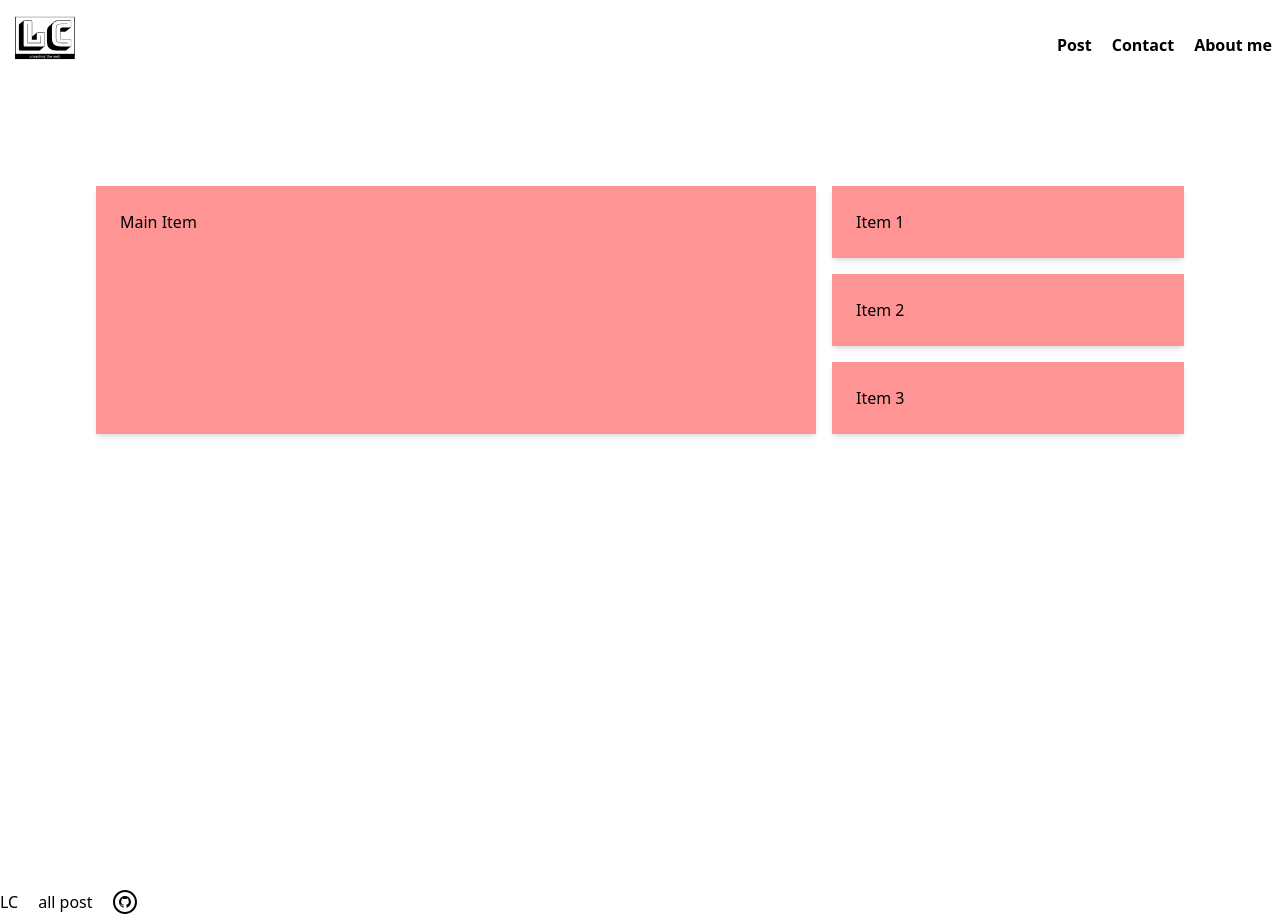
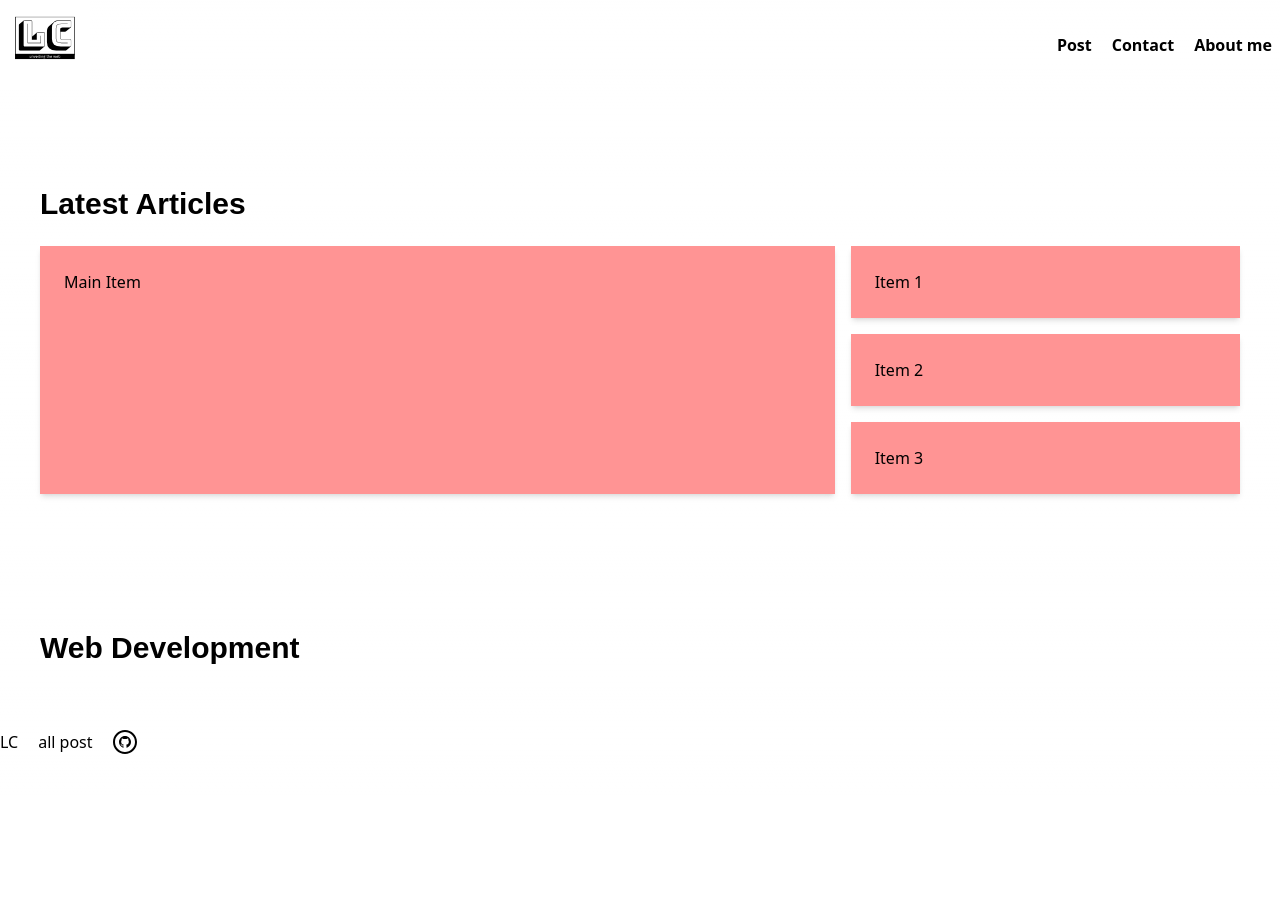
Before and after one commit to Silkiercomet/Luis-Colina-Blog, a Next.js app: page / in a window 1280 px wide. After the commit the page ends 800 px from the top, so only its background shows below. Built offline with nearby package versions, Linux system fonts and the light colour scheme; no server answers.

Commit message:
optimization of hero section

```diff
--- a/app/page.tsx
+++ b/app/page.tsx
@@ -6,9 +6,19 @@ export default async function Home() {
   const post = await getData();
   console.log(post);
   return (
-    <main className="flex min-h-screen flex-col items-center justify-between p-24 ">
-      <Hero />
-    </main>
+    <>
+      <section className=" max-w-7xl mx-auto py-24 lg:px-10 md:px-10 px-10">
+        <h1 className="text-3xl font-semibold mb-6 font-comi">
+          Latest Articles
+        </h1>
+        <Hero />
+      </section>
+      <section className=" max-w-7xl mx-auto p-10 lg:px-10 md:px-10 ">
+        <h2 className="text-3xl font-semibold mb-6 font-comi">
+          Web Development
+        </h2>
+      </section>
+    </>
   );
 }
 
--- a/components/hero/Hero.tsx
+++ b/components/hero/Hero.tsx
@@ -1,6 +1,6 @@
 const Hero = () => {
   return (
-    <div className="bg-black grid min-w-full grid-cols-1 md:grid-cols-3 lg:grid-cols-3 gap-4">
+    <main className="bg-black grid min-w-full grid-cols-1 md:grid-cols-3 lg:grid-cols-3 gap-4">
       <div className="bg-soft-orange p-6 shadow-md col-span-1 row-span-3 md:row-span-2 md:col-span-3 lg:col-span-2 lg:row-span-3">
         Main Item
       </div>
@@ -13,7 +13,7 @@ const Hero = () => {
       <div className="bg-soft-orange p-6 shadow-md md:col-start-3 md:row-start-3 lg:row-start-3 lg:col-start-3">
         Item 3
       </div>
-    </div>
+    </main>
   );
 };
 
--- a/components/navbar/Navbar.tsx
+++ b/components/navbar/Navbar.tsx
@@ -3,7 +3,7 @@ import Link from "next/link"
 
 const Navbar = () => {
   return (
-    <nav className="flex items-center justify-between font-semibold ">
+    <nav className="flex items-center justify-between font-semibold max-w-7xl mx-auto">
         <Link href="./"><Image
               src="/svg/logo-black.svg"
               width={90}
```
